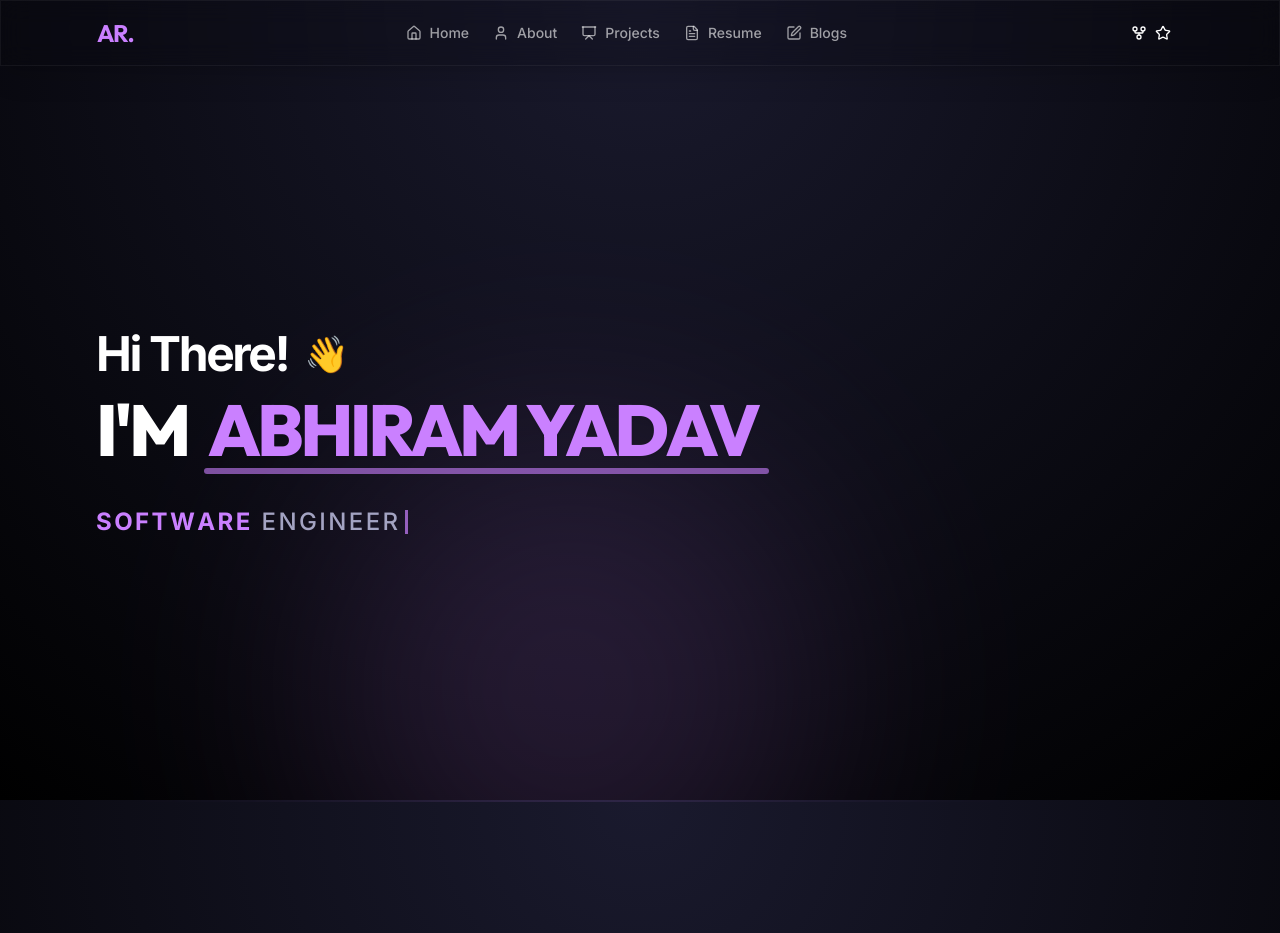
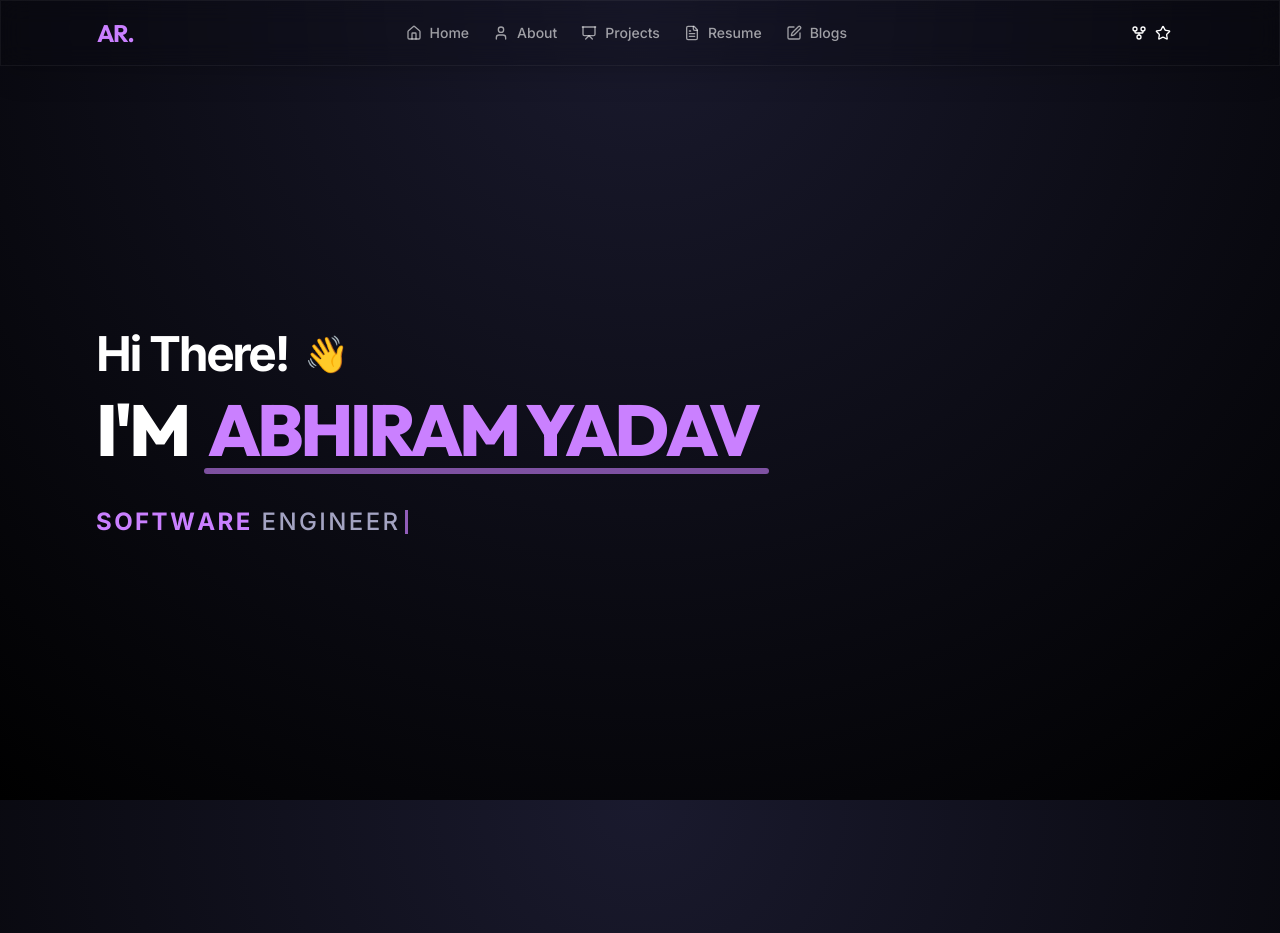
Before and after one commit to Abhiram0202/Portfolio, a Next.js app: page / in a window 1280 px wide. Shown: the top 933 px of the page. Built offline with nearby package versions, Linux system fonts and the light colour scheme.

Commit message:
im not talking about resume pag home section and all ,... check again it

```diff
--- a/src/app/globals.css
+++ b/src/app/globals.css
@@ -36,12 +36,13 @@
     height: 100%;
     margin: 0;
     padding: 0;
+    scroll-behavior: smooth;
   }
 
   body {
     @apply text-foreground;
-    background: radial-gradient(circle at 50% 0%, #1a1a2e 0%, #000000 100%);
-    background-attachment: fixed;
+    /* Unified Global Background */
+    background: radial-gradient(circle at 50% 0%, #1a1a2e 0%, #000000 100%) fixed !important;
     background-size: cover;
     min-height: 100vh;
   }
--- a/src/components/section-wrapper.tsx
+++ b/src/components/section-wrapper.tsx
@@ -16,11 +16,11 @@ export function SectionWrapper({
     <section
       id={id}
       className={cn(
-        'w-full py-12 md:py-24 lg:py-32 bg-transparent border-none outline-none',
+        'w-full py-12 md:py-24 lg:py-32 bg-transparent border-none outline-none overflow-hidden',
         className
       )}
     >
-      <div className="container px-6 md:px-12 lg:px-24 mx-auto">{children}</div>
+      <div className="container px-6 md:px-12 lg:px-24 mx-auto bg-transparent">{children}</div>
     </section>
   );
 }
--- a/src/components/sections/hero.tsx
+++ b/src/components/sections/hero.tsx
@@ -18,8 +18,8 @@ const itemVariants: Variants = {
     y: 0,
     filter: 'blur(0px)',
     transition: {
-      duration: 2.2,
-      ease: [0.25, 1, 0.5, 1] // extremely smooth and long ease out
+      duration: 1.2,
+      ease: [0.25, 1, 0.5, 1]
     }
   }
 };
@@ -30,17 +30,9 @@ export function HeroSection() {
   return (
     <section
       id="home"
-      className="flex min-h-[calc(100vh-4rem)] items-center relative overflow-hidden"
+      className="flex min-h-[calc(100vh-4rem)] items-center relative overflow-hidden bg-transparent"
     >
-      {/* Background glowing orb */}
-      <motion.div
-        initial={{ opacity: 0, scale: 0.5 }}
-        animate={{ opacity: 0.15, scale: 1 }}
-        transition={{ duration: 3, ease: "easeOut" }}
-        className="absolute top-1/2 left-1/4 w-[500px] h-[500px] bg-primary rounded-full blur-[120px] -translate-y-1/2 pointer-events-none"
-      />
-
-      <div className="container px-16 md:px-24 relative z-10">
+      <div className="container px-16 md:px-24 relative z-10 bg-transparent">
         <motion.div
           variants={containerVariants}
           initial="hidden"
@@ -83,7 +75,7 @@ export function HeroSection() {
                       key={index}
                       initial={{ opacity: 0, display: "none" }}
                       animate={{ opacity: 1, display: "inline" }}
-                      transition={{ duration: 0.01, delay: 1.5 + index * 0.1 }}
+                      transition={{ duration: 0.01, delay: 0.5 + index * 0.1 }}
                       className={isFirstWord ? "text-primary font-bold" : "text-muted-foreground"}
                     >
                       {char === " " ? "\u00A0" : char}
```
